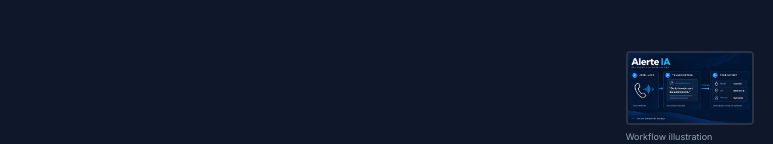
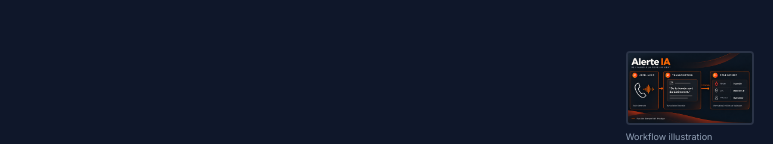
Before and after one commit to rayantr06/Portfolio-, a React app: page /portfolio in a window 1280 px wide. Shown: the part 808-952 px from the top of the page, 0-773 px from the left. Built offline with nearby package versions, Linux system fonts and the light colour scheme; some packages are replaced by stand-ins of ours; a web font is replaced by a local one.

Commit message:
Use rescue orange and red for the Alerte IA workflow cover

```diff
--- a/src/app/portfolio/page.js
+++ b/src/app/portfolio/page.js
@@ -12,7 +12,7 @@ export const metadata = {
 const visuals = {
   "lidal-pulse": { image: "lidal-pulse-preview", alt: "LIDAL Pulse explorer with simulated test data", note: "Prototype · test data" },
   ouiagent: { image: "ouiagent-preview", alt: "OuiAgent public website", note: "Public website" },
-  "alerte-ia": { image: "alerte-ia-flow", alt: "Alerte IA workflow illustration: audio call to transcription, then structured incident information for operator validation", note: "Workflow illustration" },
+  "alerte-ia": { image: "alerte-ia-flow-rescue", alt: "Alerte IA workflow illustration: audio call to transcription, then structured incident information for operator validation", note: "Workflow illustration" },
   safar: { image: "safar-interface", alt: "Safar DZ public website with its travel category carousel", note: "Public website" },
   "let-data-dz": { image: "let-data-dz-form", alt: "Let-Data-DZ audio collection form: role and scenario theme selection", note: "Public collection form" },
   "gestion-tournoi-golf": { image: "golf-interface", alt: "FairwayElite golf tournament interface preview from the project repository", note: "Repository UI preview" },
```
Also changed, not shown: docs/index.html (+1 -1 lines), docs/project-images/alerte-ia-flow-rescue.png (added), public/project-images/alerte-ia-flow-rescue.png (added).
